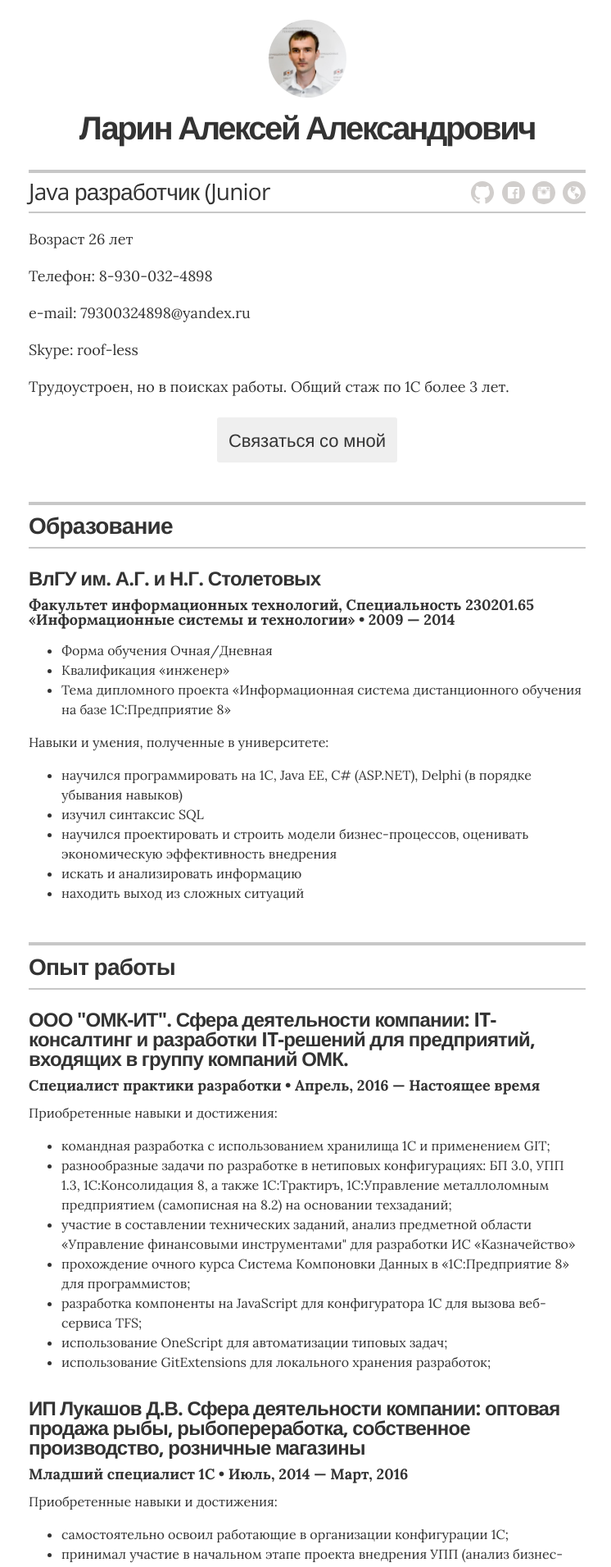
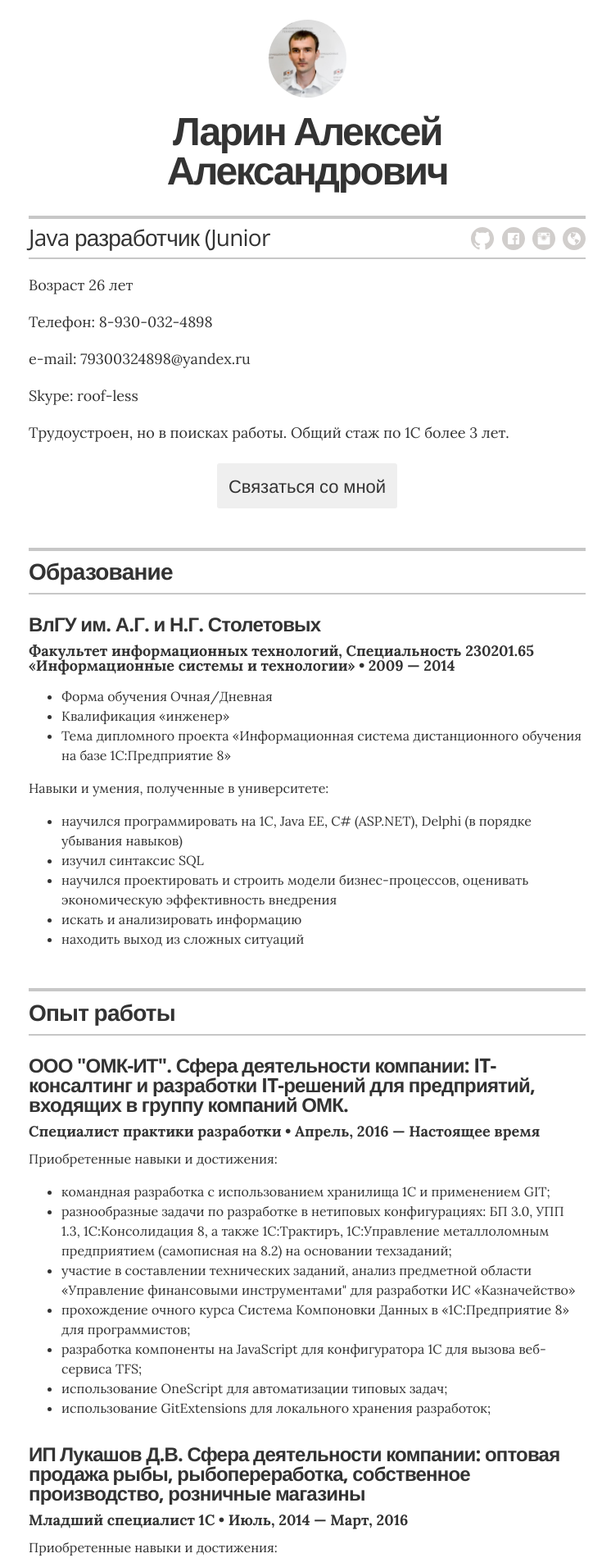
Before and after one commit to mrroofless/mrroofless.github.io, a Jekyll site: the page built from index.html, in a window 1280 px wide. Shown: the top 1911 px of the page at 82% size, without its empty margins (265-1011 px from the left). Built offline with Jekyll 4.4.1, drawn with Linux system fonts in a browser that asks for light colours.

Commit message:
Update _resume.scss

```diff
--- a/_sass/_resume.scss
+++ b/_sass/_resume.scss
@@ -31,7 +31,7 @@
 
   .header-name {
     @include sans;
-    font-size: 2.5rem;
+    font-size: 3rem;
     font-weight: 900;
     text-align: center;
     letter-spacing: -.15rem;
```
